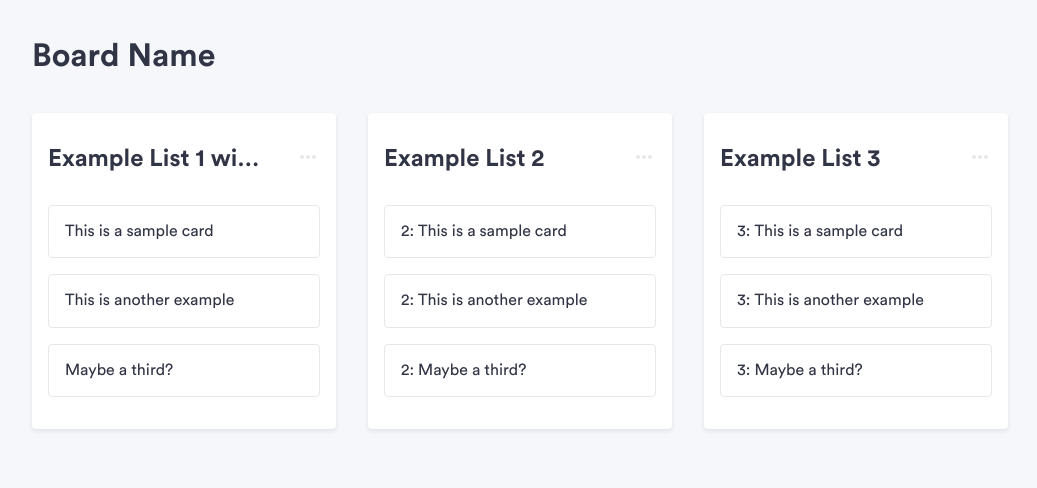
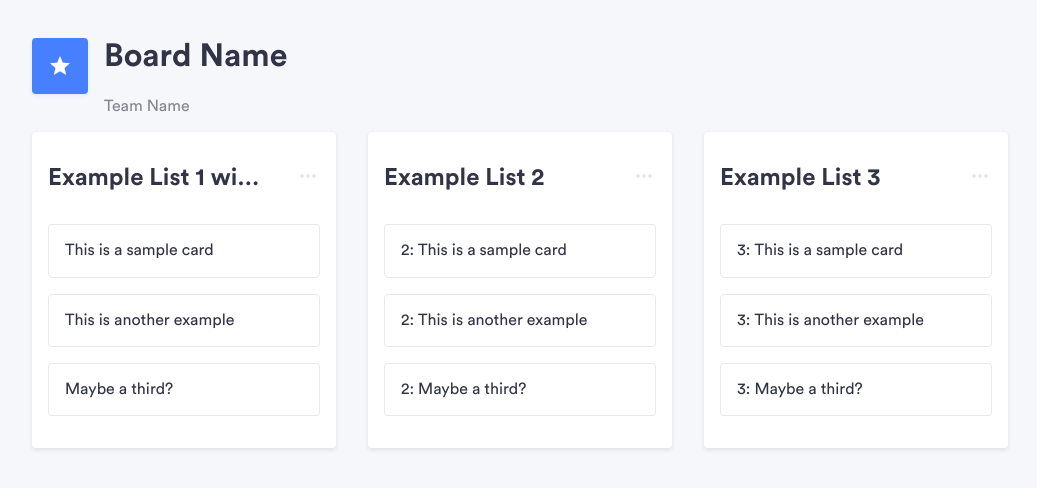
Before and after one commit to eltoncrego/trello-clone, a React app in the folder client/: page / in a window 1280 px wide. Shown: the top 488 px of the page, without its empty margins (0-1037 px from the left). Built offline with nearby package versions, Linux system fonts and the light colour scheme.

Commit message:
Add an icon and subtitle for the board

```diff
--- a/client/src/Views/Board/Styles.js
+++ b/client/src/Views/Board/Styles.js
@@ -1,5 +1,5 @@
 import styled from 'styled-components';
-import { globalProperties } from '../../Shared/Utils/styles';
+import { globalProperties, color, global, font } from '../../Shared/Utils/styles';
 
 export const BoardContainer = styled.div`
   padding: ${globalProperties.itemSpacing};
@@ -10,6 +10,28 @@ export const ListsContainer = styled.div`
   flex-direction: row;
 `;
 
+export const BoardIconContainer = styled.div`
+  display: flex;
+  align-items: center;
+  justify-content: center;
+  box-shadow: ${globalProperties.boxShadowSpread} rgba(70, 128, 255, 0.1);
+  padding: ${globalProperties.itemSpacing};
+  background-color: ${color.primary};
+  color: ${color.textOnColor};
+  margin: ${globalProperties.itemSpacing};
+  ${global.borderRadius}
+  &:hover {
+    box-shadow: ${globalProperties.boxShadowLiftSpread} rgba(70, 128, 255, 0.1);
+  }
+`;
+
 export const BoardHeader = styled.div`
-  margin: ${globalProperties.itemSpacing};
+  display: flex;
+  align-items: center;
 `;
+
+export const BoardSubTitle = styled.h2`
+  ${font.size(16)}
+  ${font.regular}
+  color: ${color.secondaryText};
+`;
--- a/client/src/Views/Board/index.jsx
+++ b/client/src/Views/Board/index.jsx
@@ -3,7 +3,13 @@ import { DragDropContext, Droppable } from 'react-beautiful-dnd';
 
 import List from '../../Shared/Components/List';
 import { testLists } from '../../Shared/Constants/testData';
-import { BoardContainer, ListsContainer, BoardHeader } from './Styles';
+import {
+  BoardContainer,
+  ListsContainer,
+  BoardHeader,
+  BoardIconContainer,
+  BoardSubTitle
+} from './Styles';
 
 const Board = () => {
   const [lists, setLists] = useState(testLists);
@@ -51,7 +57,13 @@ const Board = () => {
   return (
     <BoardContainer>
       <BoardHeader>
-        <h1>Board Name</h1>
+        <BoardIconContainer>
+          <i className='material-icons'>star</i>
+        </BoardIconContainer>
+        <div>
+          <h1>Board Name</h1>
+          <BoardSubTitle>Team Name</BoardSubTitle>
+        </div>
       </BoardHeader>
       <DragDropContext onDragEnd={handleDragEnd}>
         <Droppable droppableId='board' type='LIST' direction='horizontal'>
--- a/client/src/shared/Utils/styles.js
+++ b/client/src/shared/Utils/styles.js
@@ -12,10 +12,16 @@ export const zIndexes = {
   upper: 2,
 };
 
+export const globalProperties = {
+  itemSpacing: '16px',
+  boxShadowSpread: '0 2px 4px 0',
+  boxShadowLiftSpread: '0 5px 10px 0'
+};
+
 export const global = {
   borderRadius: 'border-radius: 4px;',
-  boxShadow: 'box-shadow: 0 2px 4px 0 rgba(14, 25, 51, 0.1);',
-  boxShadowLift: 'box-shadow: 0 5px 10px 0 rgba(14, 25, 51, 0.1);',
+  boxShadow: `box-shadow: ${globalProperties.boxShadowSpread} rgba(14, 25, 51, 0.1);`,
+  boxShadowLift: `box-shadow: ${globalProperties.boxShadowLiftSpread} rgba(14, 25, 51, 0.1);`,
   transition: (props) => css`
     transition: all 200ms cubic-bezier(0.2, 0, 0, 1);
     transition: ${props};
@@ -26,7 +32,7 @@ export const global = {
     ${props.isBeingDragged &&
     css`
       transform: ${weight > 0 ? 'rotate(2deg)' : 'rotate(4deg)'};
-      box-shadow: 0 5px 10px 0 rgba(14, 25, 51, 0.1);
+      box-shadow: ${globalProperties.boxShadowLiftSpread} rgba(14, 25, 51, 0.1);
     `}
   `,
   noSelect: css`
@@ -42,14 +48,12 @@ export const global = {
   `,
 };
 
-export const globalProperties = {
-  itemSpacing: '16px',
-};
-
 export const color = {
+  primary: '#4680FF',
   bg: '#F6F7FB',
   bgLight: '#FFFFFF',
   text: '#313445',
   secondaryText: '#83858F',
+  textOnColor: '#FFFFFF',
   light: '#E8E8E8',
 };
```
